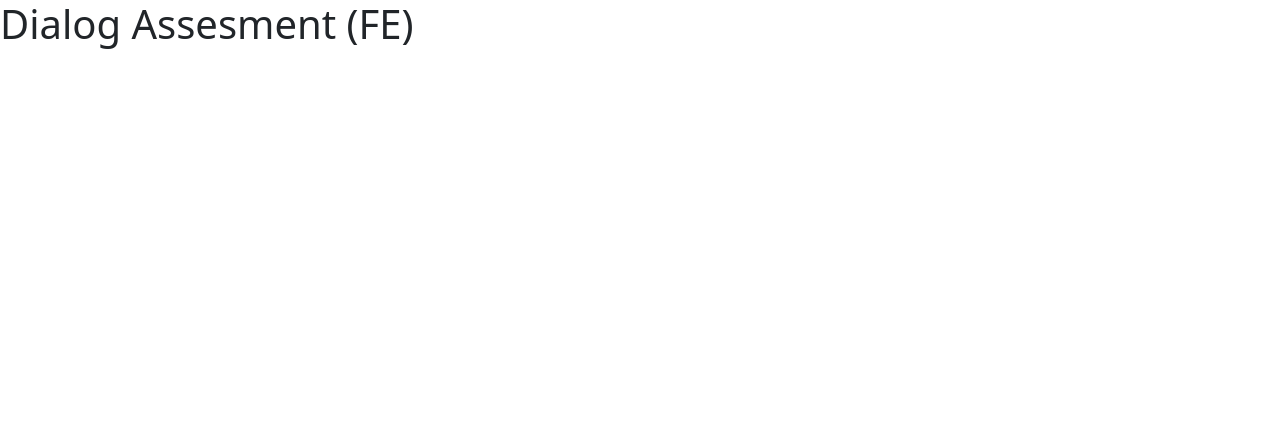
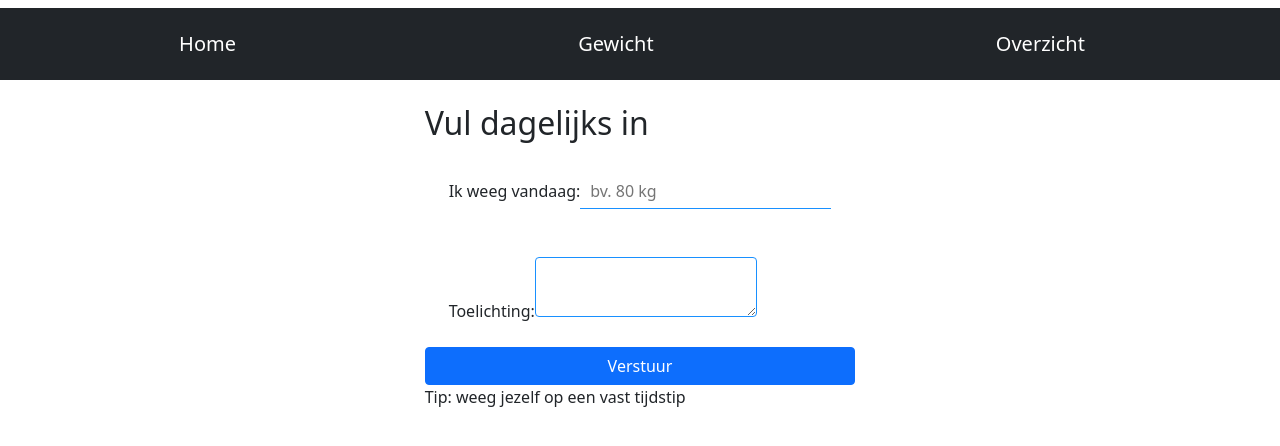
Before and after one commit to jessebuitenhuis/dialog-assessment-fe, an Angular app: page /gewicht in a window 1280 px wide. Before the commit this address led to /. Shown: the top 446 px of the page. Built offline with nearby package versions, Linux system fonts and the light colour scheme.

Commit message:
code opdracht finished

```diff
--- a/src/app/app-routing.module.ts
+++ b/src/app/app-routing.module.ts
@@ -1,7 +1,14 @@
 import { NgModule } from '@angular/core';
 import { RouterModule, Routes } from '@angular/router';
+import { GewichtComponent } from './gewichtstracker/components/gewicht/gewicht.component';
+import { HomeComponent } from './gewichtstracker/components/home/home.component';
+import { OverzichtComponent } from './gewichtstracker/components/overzicht/overzicht.component';
 
-const routes: Routes = [];
+const routes: Routes = [
+  {path: '', component: HomeComponent, pathMatch: 'full'},
+  {path: 'gewicht', component: GewichtComponent},
+  {path: 'overzicht', component: OverzichtComponent}
+];
 
 @NgModule({
   imports: [RouterModule.forRoot(routes)],
--- a/src/app/app.component.html
+++ b/src/app/app.component.html
@@ -1 +1,10 @@
-<h1>Dialog Assesment (FE)</h1>
+<div class="navbar navbar-expand-leg bg-body-tertiary d-flex justify-content-center">
+    <div class="container-fluid justify-content-around bg-dark p-3">
+        <a class="navbar-brand text-white" routerLink="/" routerLinkActive="active">Home</a>
+        <a class="navbar-brand text-white" routerLink="/gewicht" routerLinkActive="active">Gewicht</a>
+        <a class="navbar-brand text-white" routerLink="/overzicht" routerLinkActive="active">Overzicht</a>
+    </div>
+    <div class="p-4">
+     <router-outlet></router-outlet>
+    </div>
+</div>
--- a/src/app/app.component.ts
+++ b/src/app/app.component.ts
@@ -6,5 +6,9 @@ import { Component } from '@angular/core';
   styleUrls: ['./app.component.scss']
 })
 export class AppComponent {
-  title = 'dialog-assessment-fe';
+  item: string = '';
+
+  nieuwItem(newItem: string) {
+    this.item = newItem;
+  }
 }
--- /dev/null
+++ b/src/app/gewichtstracker/components/gewicht/gewicht.component.html
@@ -0,0 +1,22 @@
+<ng-container>
+    <h2>Vul dagelijks in</h2>
+
+    <form [formGroup]="gewichtForm" class="d-flex flex-column">
+        <div class="flex-row p-4">
+            <label for="gewicht">Ik weeg vandaag: </label>
+            <input class="padding-left-4" id="gewicht" placeholder="bv. 80 kg" type="number" formControlName="gewicht">
+        </div>
+
+        <div class="flex-row p-4">
+            <label for="toelichting">Toelichting: </label>
+            <textarea id="toelichting" type="text" formControlName="toelichting"></textarea>
+        </div>
+
+
+        <button class="btn btn-primary" type="submit">Verstuur</button>
+    </form>
+
+    <div>
+        Tip: weeg jezelf op een vast tijdstip
+    </div>
+</ng-container>
--- /dev/null
+++ b/src/app/gewichtstracker/components/gewicht/gewicht.component.scss
@@ -0,0 +1,13 @@
+input {
+    border: none;
+    border-bottom: 1px solid #1890ff;
+    padding: 5px 10px;
+    outline: none;
+}
+
+textarea {
+    border: 1px solid #1890ff;
+    border-radius: 4px;
+    padding: 5px 10px;
+    outline: none;
+}
--- /dev/null
+++ b/src/app/gewichtstracker/components/gewicht/gewicht.component.ts
@@ -0,0 +1,15 @@
+import { Component } from "@angular/core";
+import { FormControl, FormGroup } from '@angular/forms';
+
+@Component({
+    selector: 'trackapp-gewicht',
+    styleUrls: ['gewicht.component.scss'],
+    templateUrl: 'gewicht.component.html'
+
+})
+export class GewichtComponent {
+    gewichtForm = new FormGroup({
+        gewicht: new FormControl(''),
+        toelichting: new FormControl(''),
+      });
+}
--- /dev/null
+++ b/src/app/gewichtstracker/components/home/home.component.html
@@ -0,0 +1,8 @@
+<ng-container class="d-flex flex-column">
+
+    <h2>Jouw uiteindelijke doel 🏆</h2>
+
+    <div>Vul hier je streefgewicht: <input type="number" placeholder="bv. 70kg"> in.</div>
+    <button class="btn btn-primary" type="submit">Verstuur</button>
+    <div>Aan het eind van het jaar zie ik dit gewicht op de weegschaal staan!</div>
+</ng-container>
--- /dev/null
+++ b/src/app/gewichtstracker/components/home/home.component.scss
@@ -0,0 +1,6 @@
+input {
+    border: none;
+    border-bottom: 1px solid #1890ff;
+    padding: 5px 10px;
+    outline: none;
+}
--- /dev/null
+++ b/src/app/gewichtstracker/components/overzicht/overzicht.component.html
@@ -0,0 +1,2 @@
+<h2>Jouw overzicht</h2>
+📊
```
Also changed, not shown: src/app/app.module.ts (+11 -2 lines), src/app/gewichtstracker/components/home/home.component.ts (added, +9 -0 lines), src/app/gewichtstracker/components/overzicht/overzicht.component.ts (added, +8 -0 lines).
